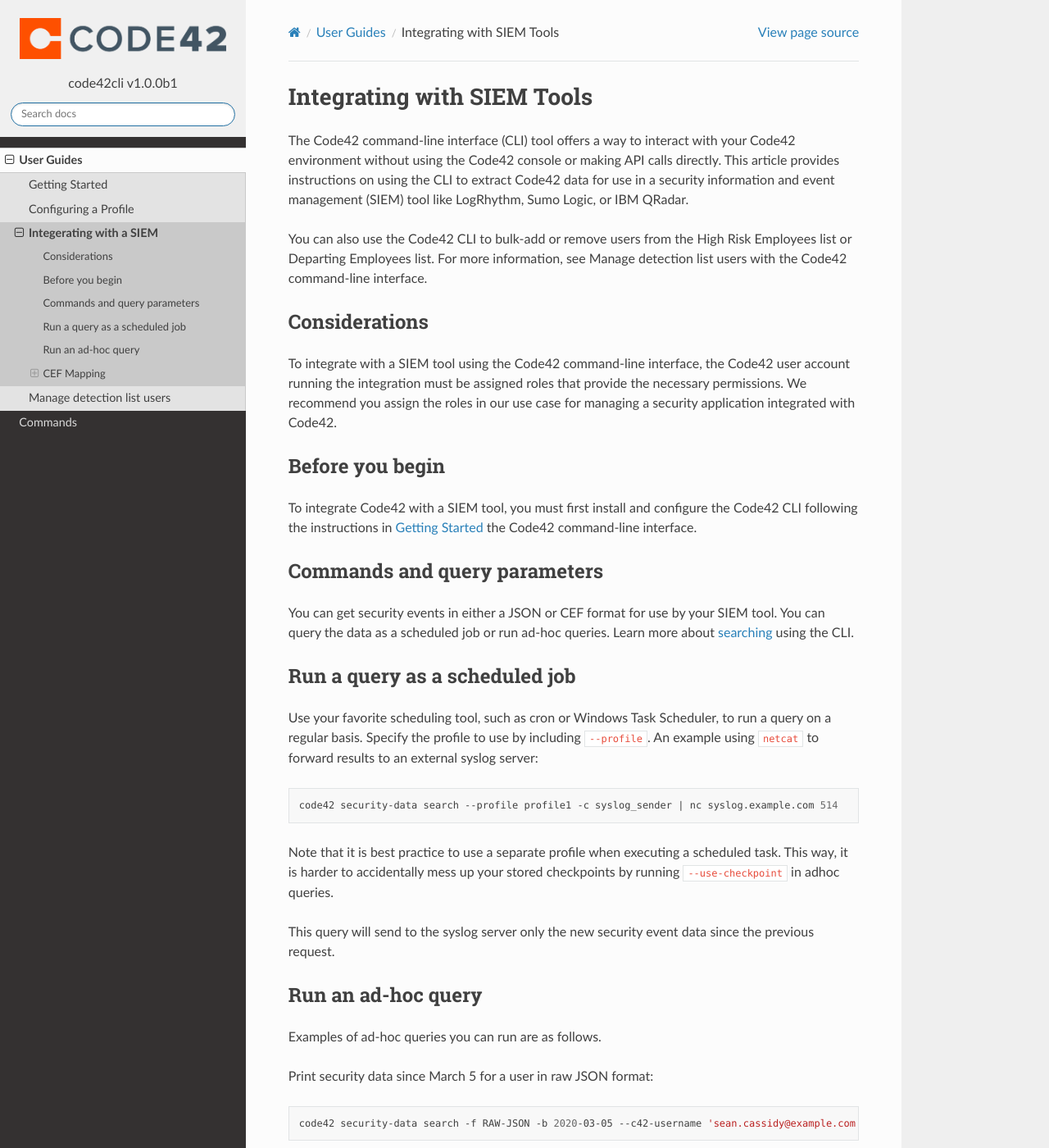
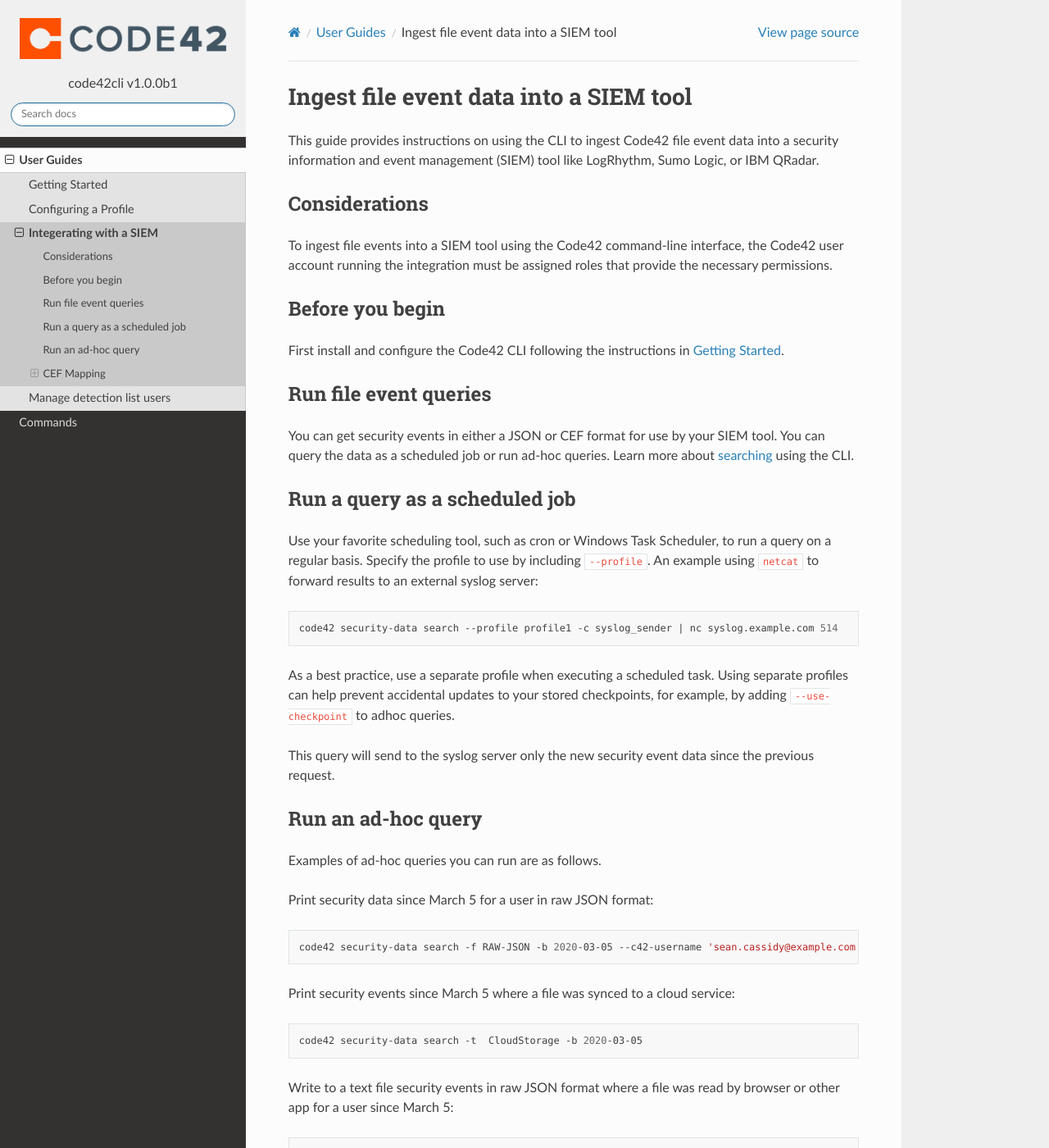
Before and after one commit to code42/code42cli, a Sphinx documentation site: the page built from docs/userguides/siemexample.md, in a window 1280 px wide and 1400 px high. Shown: the whole window at 82% size. Built offline with Sphinx 7.4.7 and the Read the Docs theme 2.0.0, drawn with Linux system fonts in a browser that asks for light colours.

Commit message:
Update siemexample.md (#123)
Co-authored-by: Alan Grgic <alan.grgic@code42.com>

````diff
--- a/docs/userguides/siemexample.md
+++ b/docs/userguides/siemexample.md
@@ -1,24 +1,19 @@
-# Integrating with SIEM Tools
+# Ingest file event data into a SIEM tool
 
-The Code42 command-line interface (CLI) tool offers a way to interact with your Code42 environment without using the
-Code42 console or making API calls directly. This article provides instructions on using the CLI to extract Code42 data
-for use in a security information and event management (SIEM) tool like LogRhythm, Sumo Logic, or IBM QRadar.
-
-You can also use the Code42 CLI to bulk-add or remove users from the High Risk Employees list or Departing Employees
-list. For more information, see Manage detection list users with the Code42 command-line interface.
+This guide provides instructions on using the CLI to ingest Code42 file event data
+into a security information and event management (SIEM) tool like LogRhythm, Sumo Logic, or IBM QRadar.
 
 ## Considerations
 
-To integrate with a SIEM tool using the Code42 command-line interface, the Code42 user account running the integration
-must be assigned roles that provide the necessary permissions. We recommend you assign the roles in our use case for
-managing a security application integrated with Code42.
+To ingest file events into a SIEM tool using the Code42 command-line interface, the Code42 user account running the integration
+must be assigned roles that provide the necessary permissions.
 
 ## Before you begin
 
-To integrate Code42 with a SIEM tool, you must first install and configure the Code42 CLI following the instructions in
-[Getting Started](gettingstarted.md) the Code42 command-line interface.
+First install and configure the Code42 CLI following the instructions in
+[Getting Started](gettingstarted.md).
 
-## Commands and query parameters
+## Run file event queries
 You can get security events in either a JSON or CEF format for use by your SIEM tool. You can query the data as a
 scheduled job or run ad-hoc queries. Learn more about [searching](../commands/securitydata.md) using the CLI.
 
@@ -31,8 +26,7 @@
 code42 security-data search --profile profile1 -c syslog_sender | nc syslog.example.com 514
 ```
 
-Note that it is best practice to use a separate profile when executing a scheduled task. This way, it is harder to
-accidentally mess up your stored checkpoints by running `--use-checkpoint` in adhoc queries.
+As a best practice, use a separate profile when executing a scheduled task. Using separate profiles can help prevent accidental updates to your stored checkpoints, for example, by adding `--use-checkpoint` to adhoc queries.
 
 This query will send to the syslog server only the new security event data since the previous request.
 
@@ -101,7 +95,7 @@
 
 ### Attribute mapping
 
-The table below maps JSON fields, CEF fields, and [Forensic Search fields](https://support.code42.com/Administrator/Cloud/Administration_console_reference/Forensic_Search_reference_guide)
+The table below maps JSON fields, CEF fields, and [Forensic Search fields](https://code42.com/r/support/forensic-search-fields)
 to one another.
 
 ```eval_rst
````
